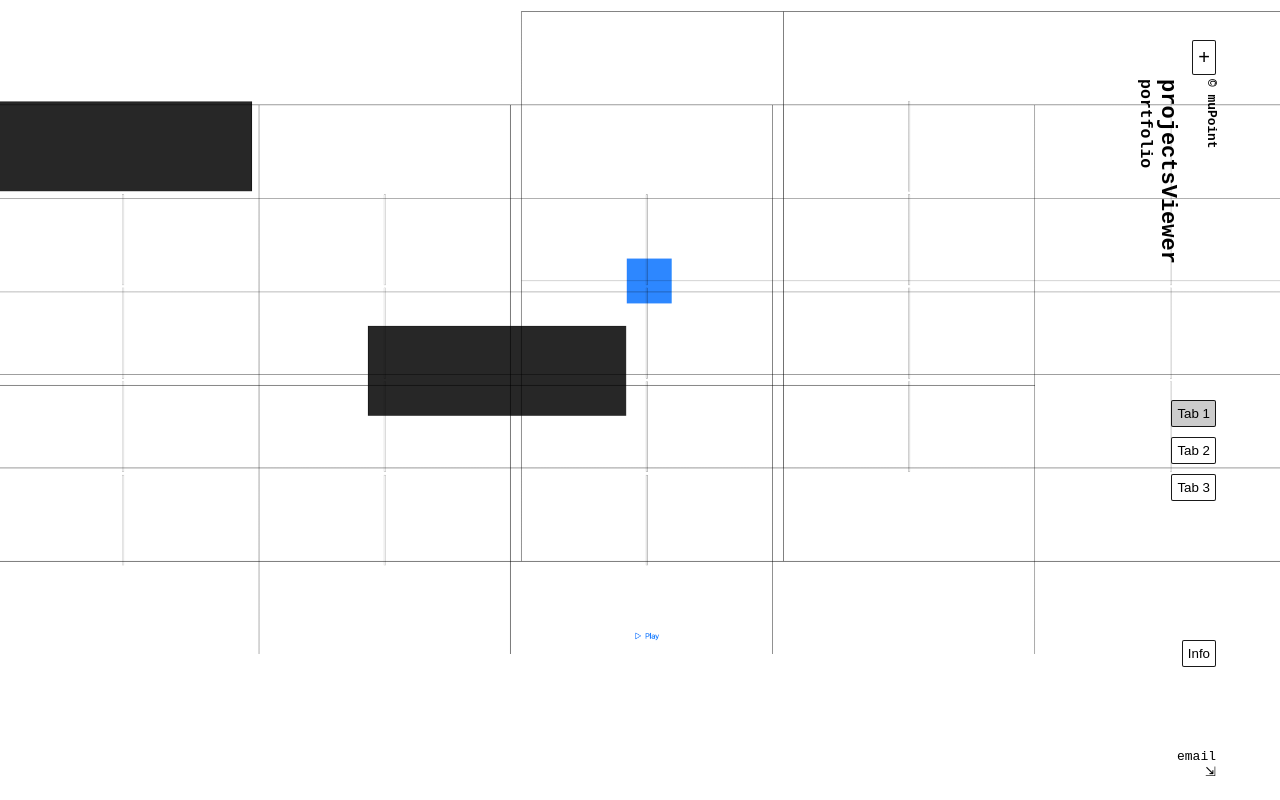
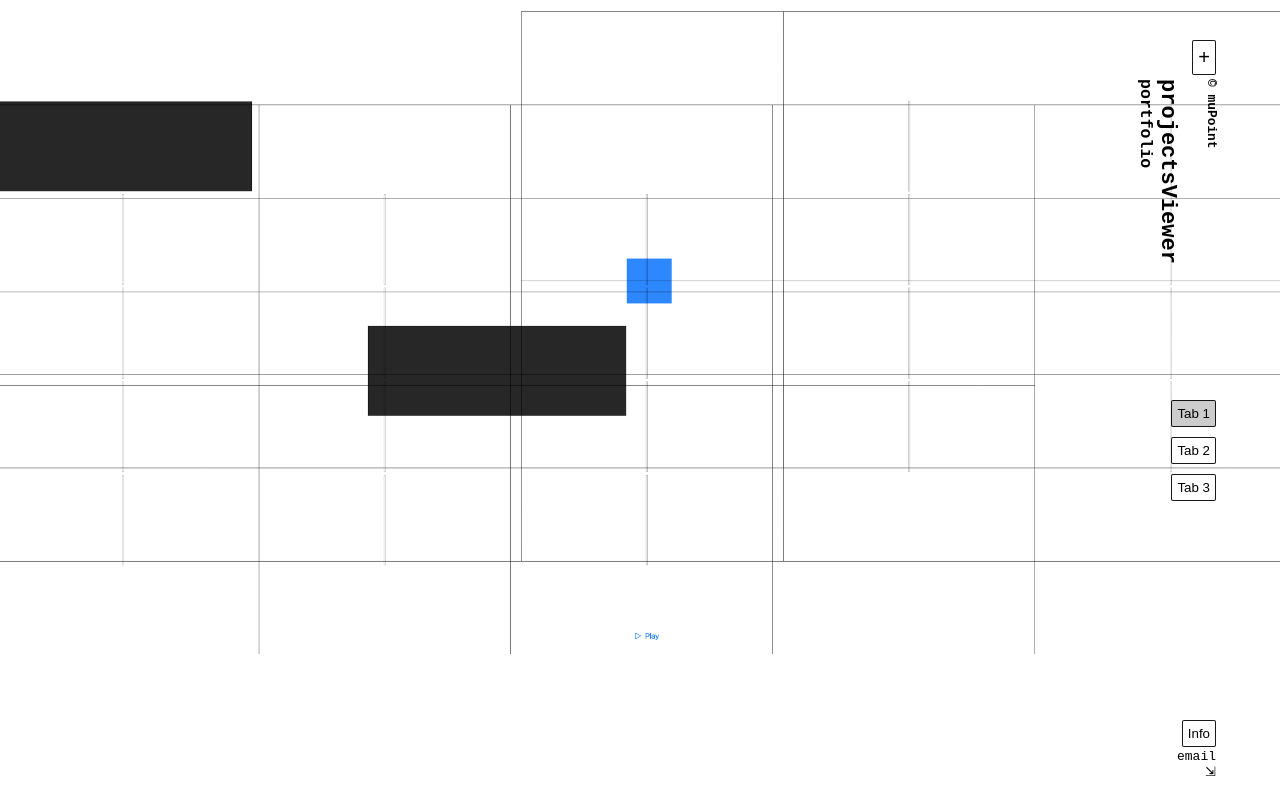
Before and after one commit to muPoint/muPoint.github.io, a plain HTML site: page projectsViewer.html in a window 1280 px wide. Drawn offline with Linux system fonts and the light colour scheme.

Commit message:
Update projectsViewer.html

```diff
--- a/projectsViewer.html
+++ b/projectsViewer.html
@@ -8,7 +8,7 @@
 
         <style>
             .caption-button {
-                top: 80vh;
+                top: 90vh;
             }
         </style>
 
```
